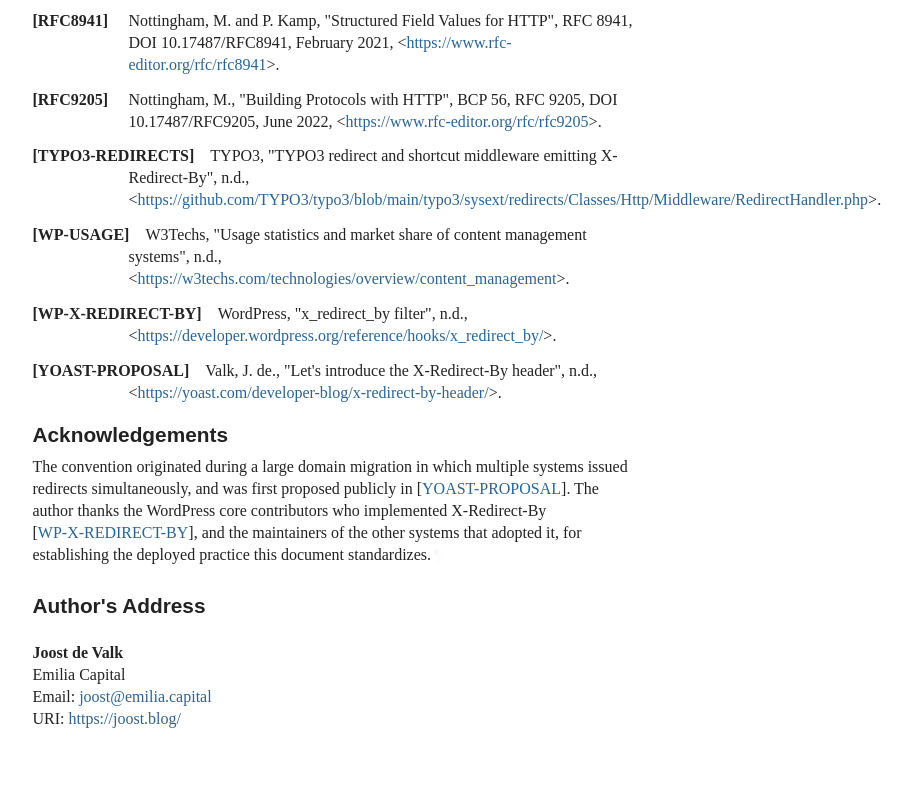
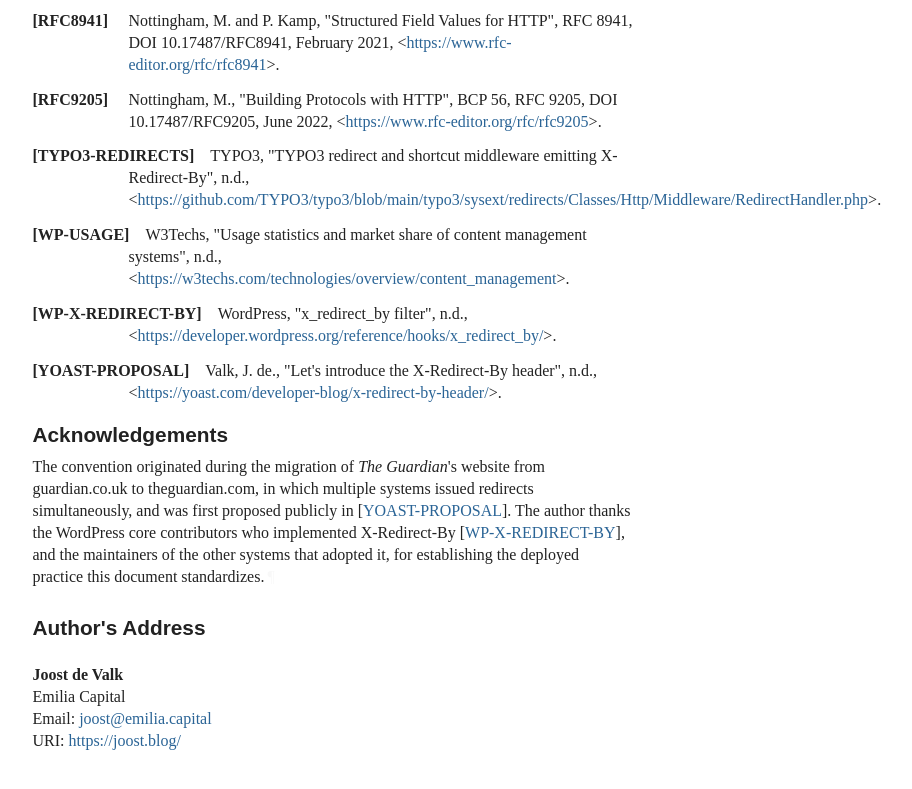
Before and after one commit to jdevalk/draft-devalk-redirect-by, a plain HTML site: page draft-devalk-redirect-by.html in a window 1280 px wide. Shown: the part 4265-5054 px from the top of the page, without its empty margins (92-1004 px from the left). Drawn offline with Linux system fonts and the light colour scheme; a web font is replaced by a local one.

Commit message:
Script updating gh-pages from 305f3be. [ci skip]

```diff
--- a/draft-devalk-redirect-by.html
+++ b/draft-devalk-redirect-by.html
@@ -1502,9 +1502,9 @@
       <h2 id="name-acknowledgements">
 <a href="#name-acknowledgements" class="section-name selfRef">Acknowledgements</a>
       </h2>
-<p id="appendix-A-1">The convention originated during a large domain migration in which multiple
-systems issued redirects simultaneously, and was first proposed publicly in
-<span>[<a href="#YOAST-PROPOSAL" class="cite xref">YOAST-PROPOSAL</a>]</span>. The author thanks the WordPress core contributors who
+<p id="appendix-A-1">The convention originated during the migration of <em>The Guardian</em>'s website from
+guardian.co.uk to theguardian.com, in which multiple systems issued redirects
+simultaneously, and was first proposed publicly in <span>[<a href="#YOAST-PROPOSAL" class="cite xref">YOAST-PROPOSAL</a>]</span>. The author thanks the WordPress core contributors who
 implemented X-Redirect-By <span>[<a href="#WP-X-REDIRECT-BY" class="cite xref">WP-X-REDIRECT-BY</a>]</span>, and the maintainers of the other
 systems that adopted it, for establishing the deployed practice this document
 standardizes.<a href="#appendix-A-1" class="pilcrow">¶</a></p>
```
Also changed, not shown: draft-devalk-redirect-by.txt.
